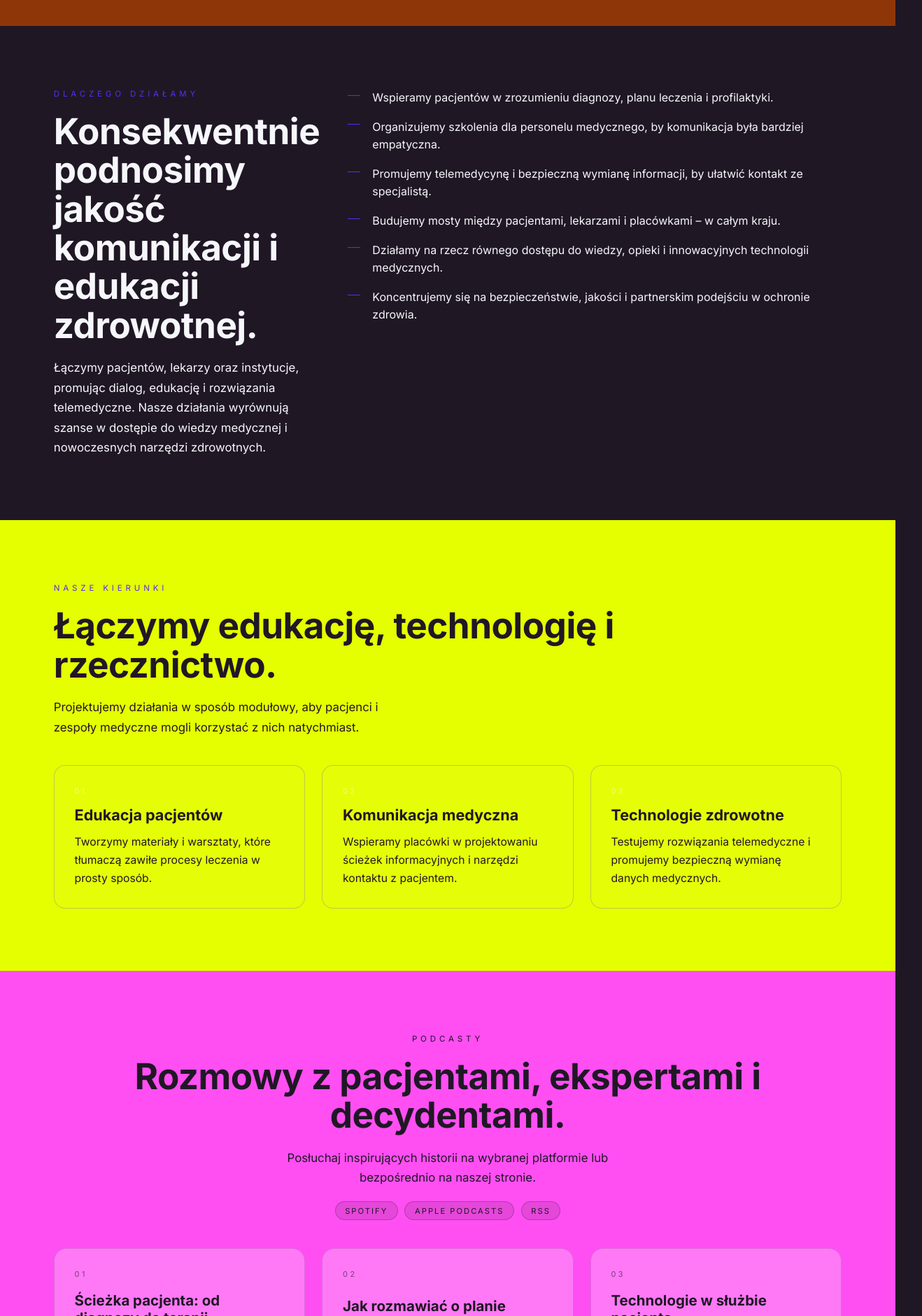
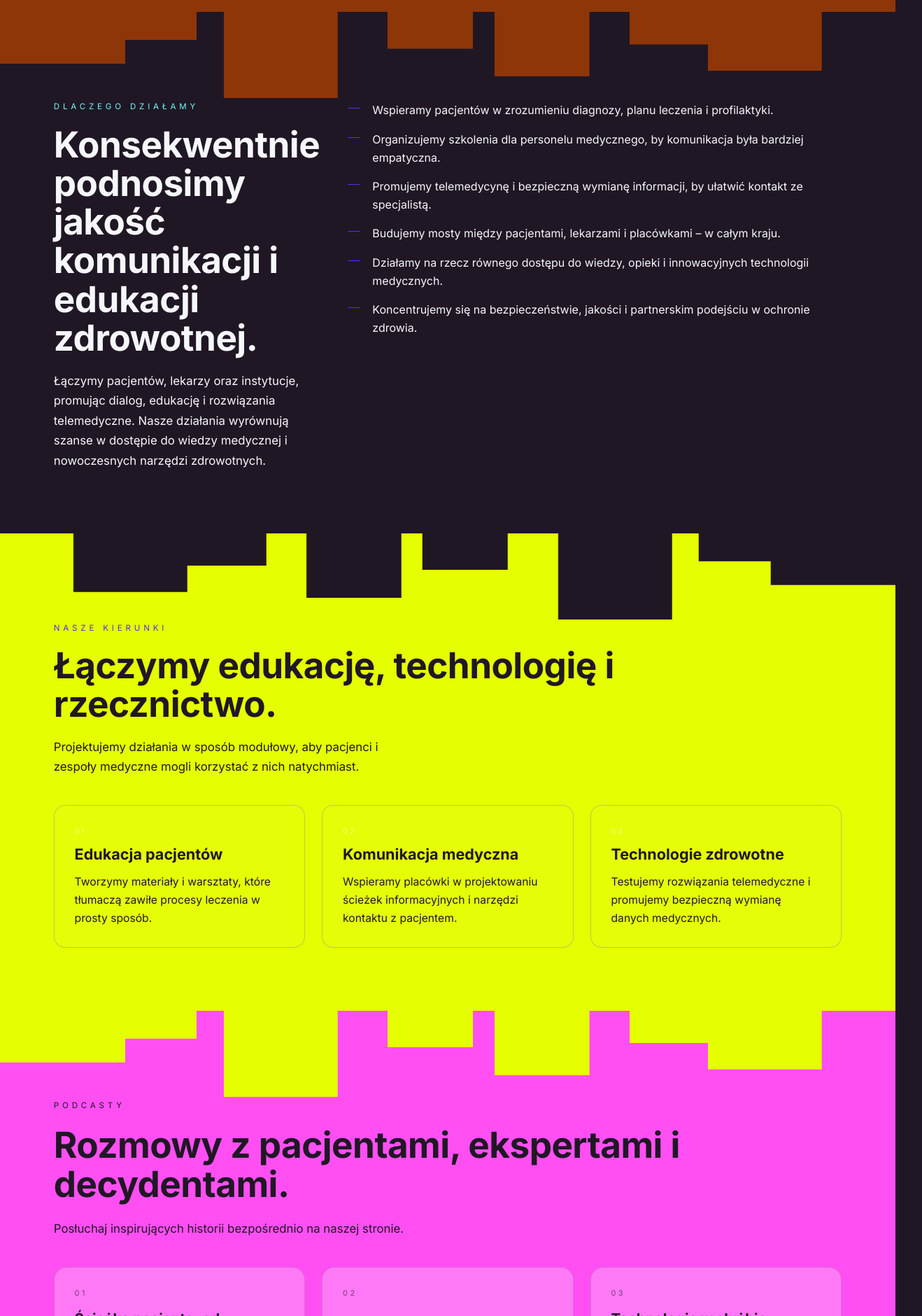
Before and after one commit to epelcuw/fundacja, a React (Vite) app: page / in a window 1280 px wide. Shown: the part 780-2660 px from the top of the page at 70% size, 1318 px wide, since content can reach past the window. Built offline with nearby package versions, Linux system fonts and the light colour scheme.

Commit message:
wersja z geometrią

```diff
--- a/src/App.css
+++ b/src/App.css
@@ -48,18 +48,84 @@ body {
 
 .section {
   position: relative;
-  padding: clamp(5rem, 7vw, 8rem) 0;
+  padding: clamp(6.5rem, 10vw, 12rem) 0 clamp(5rem, 7vw, 8rem);
   color: inherit;
   background: inherit;
-  overflow: hidden;
+  overflow: visible;
   opacity: 0;
   transform: translateY(60px);
   transition: opacity 0.8s ease, transform 0.8s ease;
+  --section-drip-height: clamp(70px, 12vw, 160px);
 }
 
 .section.is-visible {
   opacity: 1;
   transform: translateY(0);
+}
+
+.section:nth-of-type(1) { z-index: 36; }
+.section:nth-of-type(2) { z-index: 35; }
+.section:nth-of-type(3) { z-index: 34; }
+.section:nth-of-type(4) { z-index: 33; }
+.section:nth-of-type(5) { z-index: 32; }
+.section:nth-of-type(6) { z-index: 31; }
+.section:nth-of-type(7) { z-index: 30; }
+.section:nth-of-type(8) { z-index: 29; }
+.section:nth-of-type(9) { z-index: 28; }
+.section:nth-of-type(10) { z-index: 27; }
+.section:nth-of-type(11) { z-index: 26; }
+.section:nth-of-type(12) { z-index: 25; }
+
+.section::after {
+  content: '';
+  position: absolute;
+  left: -3%;
+  bottom: calc(-0.8 * var(--section-drip-height));
+  width: 106%;
+  height: var(--section-drip-height);
+  opacity: 0;
+  transform: translateY(calc(var(--section-drip-height) * -0.5));
+  transition:
+    opacity 0.65s ease,
+    transform 0.9s cubic-bezier(0.16, 1, 0.3, 1);
+  pointer-events: none;
+  z-index: 4;
+  background: var(--section-color, var(--color-ink));
+  filter: drop-shadow(0 24px 40px rgba(0, 0, 0, 0.24));
+  transform-origin: top center;
+  -webkit-mask:
+    linear-gradient(#000 0 0) 0 0 / 16% 68% no-repeat,
+    linear-gradient(#000 0 0) 16% 0 / 9% 46% no-repeat,
+    linear-gradient(#000 0 0) 30% 0 / 12% 100% no-repeat,
+    linear-gradient(#000 0 0) 48% 0 / 9% 54% no-repeat,
+    linear-gradient(#000 0 0) 61% 0 / 10% 80% no-repeat,
+    linear-gradient(#000 0 0) 76% 0 / 9% 50% no-repeat,
+    linear-gradient(#000 0 0) 88% 20% / 12% 68% no-repeat;
+  mask:
+    linear-gradient(#000 0 0) 0 0 / 16% 68% no-repeat,
+    linear-gradient(#000 0 0) 16% 0 / 9% 46% no-repeat,
+    linear-gradient(#000 0 0) 30% 0 / 12% 100% no-repeat,
+    linear-gradient(#000 0 0) 48% 0 / 9% 54% no-repeat,
+    linear-gradient(#000 0 0) 61% 0 / 10% 80% no-repeat,
+    linear-gradient(#000 0 0) 76% 0 / 9% 50% no-repeat,
+    linear-gradient(#000 0 0) 88% 20% / 12% 68% no-repeat;
+}
+
+.section.is-visible::after {
+  opacity: 1;
+  transform: translateY(0);
+}
+
+.section:nth-of-type(even)::after {
+  transform: translateY(calc(var(--section-drip-height) * -0.5)) scaleX(-1);
+}
+
+.section:nth-of-type(even).is-visible::after {
+  transform: translateY(0) scaleX(-1);
+}
+
+.section:last-of-type::after {
+  content: none;
 }
 
 .section__inner {
@@ -85,6 +151,31 @@ body {
   .section__split--reverse {
     grid-template-columns: minmax(0, 1fr) minmax(0, 0.55fr);
   }
+}
+
+.section[data-scene='contact'] .section__inner {
+  gap: clamp(2rem, 5vw, 3rem);
+}
+
+@media (min-width: 900px) {
+  .section[data-scene='contact'] .section__inner {
+    grid-template-columns: minmax(0, 0.5fr) minmax(0, 0.9fr);
+    align-items: start;
+  }
+
+  .section[data-scene='contact'] .section__header {
+    max-width: clamp(320px, 36vw, 460px);
+  }
+
+  .section[data-scene='contact'] .contact__form {
+    justify-self: end;
+    max-width: min(520px, 46vw);
+    width: 100%;
+  }
+}
+
+.section[data-scene='contact'] .contact__form {
+  margin-top: clamp(1.5rem, 4vw, 2.5rem);
 }
 
 .section__header {
@@ -114,7 +205,8 @@ body {
 }
 
 .section--tone-light {
-  background: var(--color-paper);
+  --section-color: var(--color-paper);
+  background: var(--section-color);
   color: var(--color-ink);
 }
 
@@ -123,7 +215,8 @@ body {
 }
 
 .section--tone-canary {
-  background: var(--color-canary);
+  --section-color: var(--color-canary);
+  background: var(--section-color);
   color: var(--color-ink);
 }
 
@@ -132,7 +225,8 @@ body {
 }
 
 .section--tone-gray {
-  background: var(--color-silver);
+  --section-color: var(--color-silver);
+  background: var(--section-color);
   color: var(--color-ink);
 }
 
@@ -141,7 +235,8 @@ body {
 }
 
 .section--tone-aqua {
-  background: var(--color-aqua);
+  --section-color: var(--color-aqua);
+  background: var(--section-color);
   color: var(--color-ink);
 }
 
@@ -150,7 +245,8 @@ body {
 }
 
 .section--tone-warm {
-  background: var(--color-clay);
+  --section-color: var(--color-clay);
+  background: var(--section-color);
   color: var(--color-ink);
 }
 
@@ -158,8 +254,19 @@ body {
   color: var(--color-paper);
 }
 
+.section--tone-dark {
+  --section-color: var(--color-ink);
+  background: var(--section-color);
+  color: var(--color-ice);
+}
+
+.section--tone-dark .section__eyebrow {
+  color: var(--color-aqua);
+}
+
 .section--podcasts {
-  background: #ff4ff3;
+  --section-color: #ff4ff3;
+  background: var(--section-color);
   color: #201725;
 }
 
@@ -183,7 +290,8 @@ body {
 }
 
 .section--hero {
-  background: #8f3608;
+  --section-color: #8f3608;
+  background: var(--section-color);
   color: var(--color-ice);
   padding-top: clamp(6rem, 10vw, 9rem);
 }
@@ -235,6 +343,7 @@ body {
   display: grid;
   gap: 1rem;
   align-content: start;
+  justify-items: center;
 }
 
 .section--hero .hero__cta {
@@ -248,6 +357,11 @@ body {
   background: #352b3a;
   border-color: #352b3a;
   color: #ffffff;
+}
+
+.section--hero .section__eyebrow {
+  font-size: clamp(0.9rem, 1.4vw, 1.05rem);
+  letter-spacing: 0.42em;
 }
 
 .list {
@@ -284,6 +398,12 @@ body {
 .section__header--centered {
   text-align: center;
   justify-items: center;
+}
+
+.section--podcasts .section__header {
+  text-align: left;
+  justify-items: start;
+  gap: 1.4rem;
 }
 
 .cards {
--- a/src/App.jsx
+++ b/src/App.jsx
@@ -33,16 +33,19 @@ const podcastEpisodes = [
     title: 'Ścieżka pacjenta: od diagnozy do terapii',
     duration: '28:15',
     description: 'Jak skrócić czas od pierwszych objawów do specjalistycznej opieki — rozmowa z pacjentką onkologiczną i lekarzem.',
+    url: 'https://example.com/podcast/sciezka-pacjenta',
   },
   {
     title: 'Jak rozmawiać o planie leczenia',
     duration: '24:02',
     description: 'Praktyczne wskazówki dla pacjentów i rodzin dotyczące wspólnego podejmowania decyzji terapeutycznych.',
+    url: 'https://example.com/podcast/plan-leczenia',
   },
   {
     title: 'Technologie w służbie pacjenta',
     duration: '26:48',
     description: 'Co zmienia telemedycyna i jak przygotować się do zdalnej konsultacji – doświadczenia pacjentów i ekspertów IT.',
+    url: 'https://example.com/podcast/telemedycyna',
   },
 ];
 
@@ -59,11 +62,12 @@ const webinarRecords = [
 
 const projects = [
   {
-    title: 'Kampania „Zauważ objawy”',
-    summary: 'Ogólnopolska kampania o wczesnej diagnostyce chorób neurologicznych i dostępie do terapii.',
+    title: 'Zdrowie psychiczne zaczyna się w jelitach! Kampania informacyjna',
+    summary:
+      'Kurs Mikrobioty nie tylko dla psychoterapeutów to projekt, którego celem jest dostarczenie uczestnikom wiedzy i praktycznych narzędzi, które mogą być wykorzystane w codziennej pracy z pacjentami, a także promowanie zdrowego stylu życia jako kluczowego elementu profilaktyki i leczenia zaburzeń psychicznych.',
   },
   {
-    title: 'Projekt „Szpital Przyjazny Pacjentom”',
+    title: 'Pediatria – najnowsze rekomendacje i wytyczne.',
     summary: 'Audyt i wdrażanie standardów komunikacji w pięciu placówkach publicznych.',
   },
 ];
@@ -120,7 +124,6 @@ const App = () => {
           <section id="home" className="section section--hero" data-scene="home">
             <div className="section__inner hero__inner">
               <div className="hero__copy">
-                <span className="section__eyebrow" data-cursor="#572cf2">Instytut Wspierania i Edukacji Pacjentów</span>
                 <h1 className="hero__title">Wyrównujemy szanse pacjentów w drodze do zdrowia.</h1>
                 <p className="section__description">
                   Działamy, by komunikacja w ochronie zdrowia była jasna i partnerska, a każdy pacjent miał dostęp do rzetelnych
@@ -186,17 +189,13 @@ const App = () => {
 
           <section id="podcasts" className="section section--podcasts" data-scene="podcasts">
             <div className="section__inner">
-              <header className="section__header section__header--centered">
+              <header className="section__header">
                 <span className="section__eyebrow" data-cursor="#572cf2">Podcasty</span>
                 <h2 className="section__title">Rozmowy z pacjentami, ekspertami i decydentami.</h2>
                 <p className="section__description">
-                  Posłuchaj inspirujących historii na wybranej platformie lub bezpośrednio na naszej stronie.
+                  Posłuchaj inspirujących historii bezpośrednio na naszej stronie.
                 </p>
-                <div className="tag-list tag-list--inline podcast__platforms">
-                  <a href="#spotify" className="tag tag--link" data-cursor="#572cf2">Spotify</a>
-                  <a href="#apple" className="tag tag--link" data-cursor="#572cf2">Apple Podcasts</a>
-                  <a href="#rss" className="tag tag--link" data-cursor="#572cf2">RSS</a>
-                </div>
+
               </header>
               <div className="cards cards--podcasts">
                 {podcastEpisodes.map((episode, index) => (
@@ -208,9 +207,15 @@ const App = () => {
                     </div>
                     <div className="podcast-card__footer">
                       <span className="podcast-card__duration">{episode.duration}</span>
-                      <button type="button" className="podcast-card__cta" data-cursor="#572cf2">
+                      <a
+                        href={episode.url}
+                        className="podcast-card__cta"
+                        target="_blank"
+                        rel="noreferrer"
+                        data-cursor="#572cf2"
+                      >
                         Posłuchaj
-                      </button>
+                      </a>
                     </div>
                   </article>
                 ))}
@@ -311,7 +316,7 @@ const App = () => {
           <footer className="footer" data-cursor="#572cf2">
             <div>
               <h4>Instytut Wspierania i Edukacji Pacjentów</h4>
-              <p>ul. Zdrowa 12, 00-100 Warszawa</p>
+              <p>ul. Kasprzaka 6 , 00-100 Warszawa</p>
             </div>
             <div className="footer__links">
               <a href="mailto:kontakt@fundacjapacjencka.org" data-cursor="#572cf2">
--- a/src/components/Header.css
+++ b/src/components/Header.css
@@ -41,22 +41,22 @@
 .header__nav ul {
   display: flex;
   align-items: center;
-  gap: 1.25rem;
+  gap: 1.75rem;
   list-style: none;
   margin: 0;
-  padding: 0;
+  padding: 0 0.25rem;
 }
 
 .header__nav a {
   position: relative;
   display: inline-flex;
   align-items: center;
-  padding: 0.2rem 0;
+  padding: 0.35rem 0;
   color: rgba(246, 247, 251, 0.75);
   text-transform: none;
   text-decoration: none;
-  letter-spacing: 0.04em;
-  font-size: 0.82rem;
+  letter-spacing: 0.12em;
+  font-size: 0.84rem;
   font-weight: 500;
   transition: color 0.2s ease, opacity 0.2s ease;
 }
```
